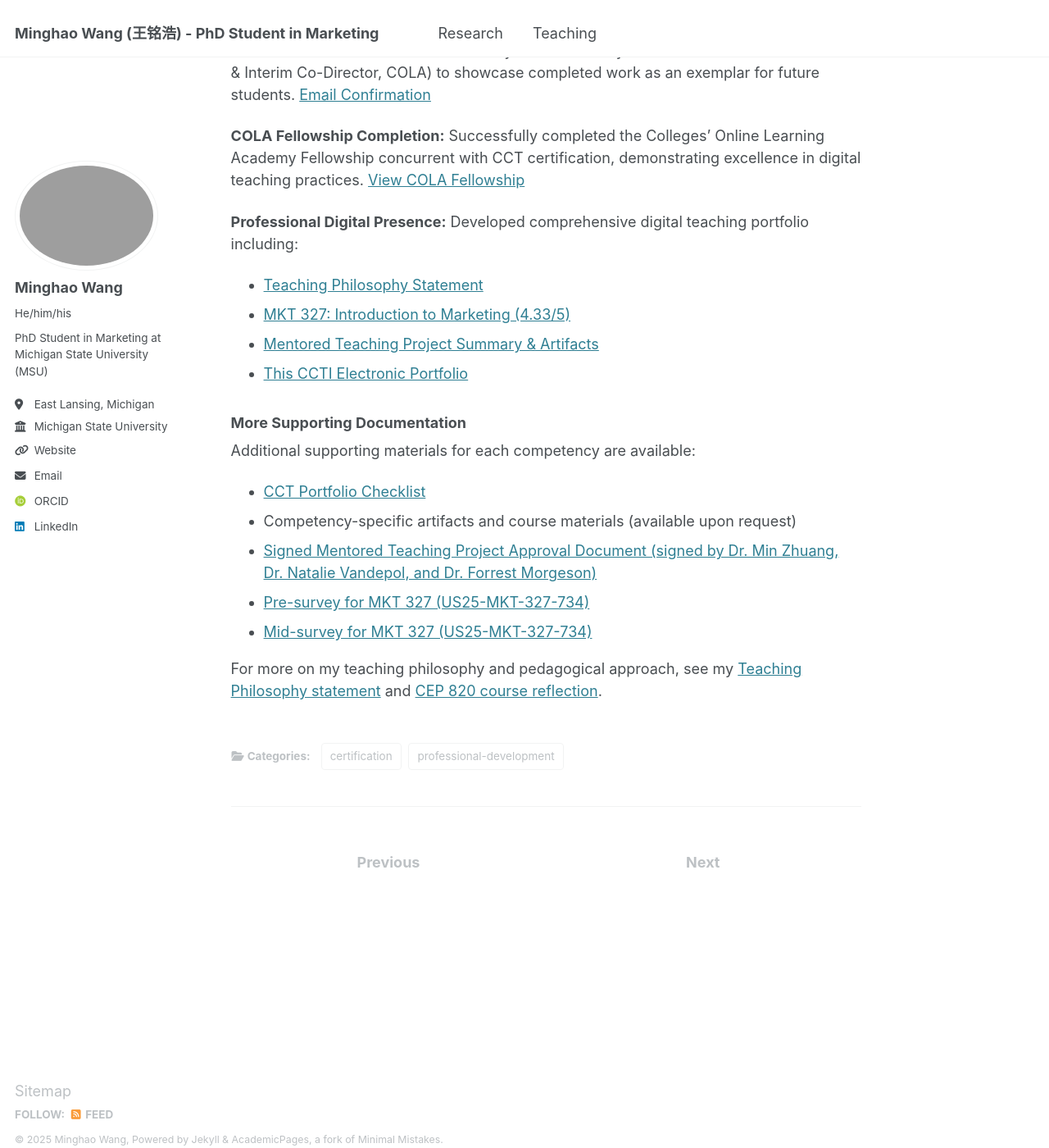
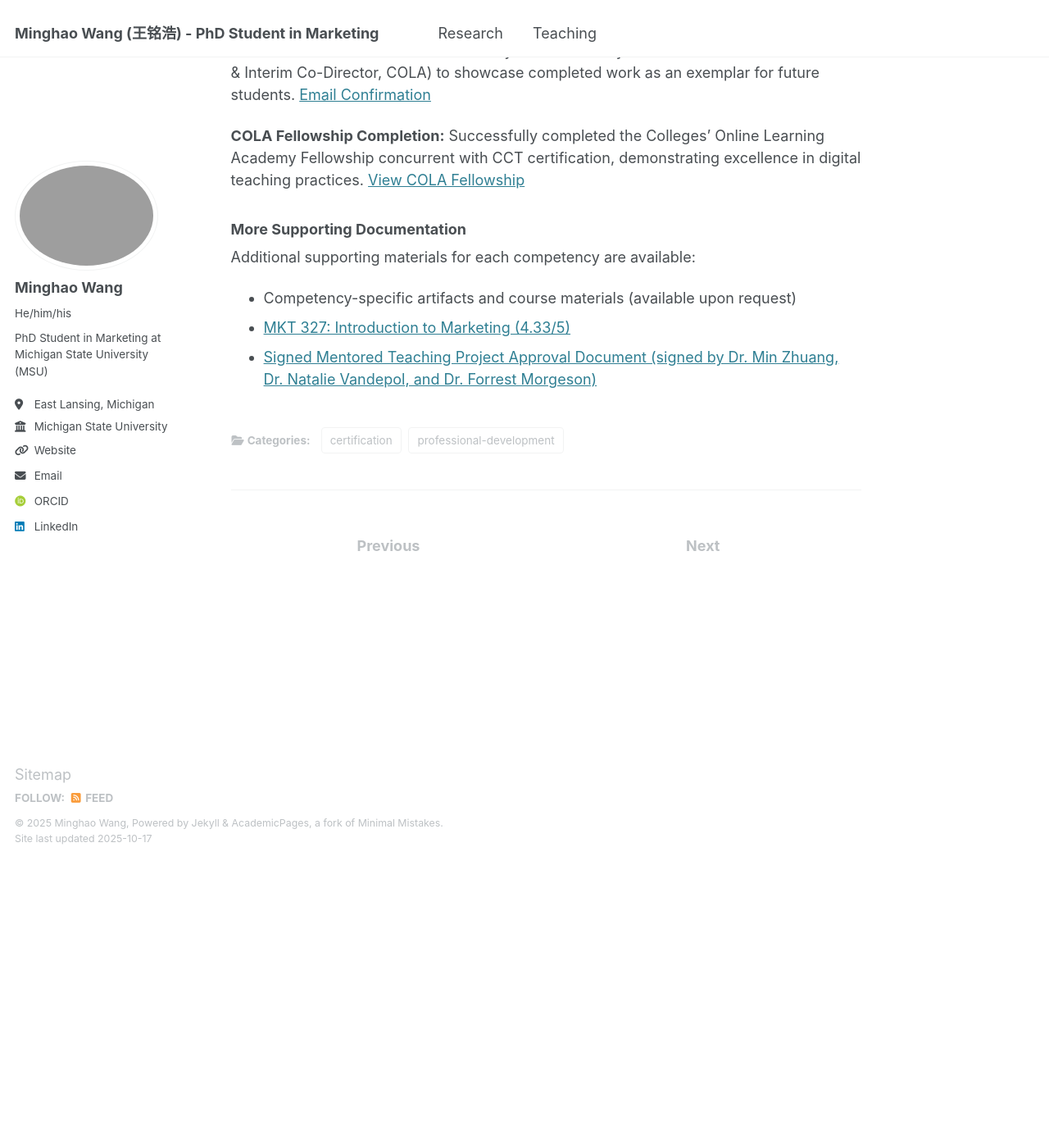
Before and after one commit to minghaowang-research/minghaowang-research.github.io, a Jekyll site: the page built from _teaching/certification-college-teaching.md, in a window 1280 px wide and 1400 px high, scrolled down 1791 px. Shown: the whole window at 82% size. Built offline with Jekyll 4.4.1, drawn with Linux system fonts in a browser that asks for light colours; some web fonts are replaced; after the commit the page ends 2842 px from its top, so only the background shows below that.

```diff
--- a/_teaching/certification-college-teaching.md
+++ b/_teaching/certification-college-teaching.md
@@ -294,26 +294,25 @@ Through this project, I learned that:
 - Continuously analyzing assessment data to identify patterns in student performance
 - Employing rigorous statistical methods to test whether observed changes are meaningful or due to chance
 
-The fundamental insight from my mentored teaching project—that assessment design matters more than group formation strategy—demonstrates the importance of evidence-based pedagogical decisions. Common practice (matching students by attitudes or prior knowledge) lacks empirical support.
+The fundamental insight from my mentored teaching project—that assessment design matters more than group formation strategy—demonstrates the importance of evidence-based pedagogical decisions. Common practice (matching students by attitudes or prior knowledge) lacks empirical support. Rigorous assessment of my own teaching practices, including pre-mid survey comparison with statistical analysis, revealed that random group formation combined with well-designed rubrics and individual accountability produces better learning outcomes.
 
 **Methodological Rigor in Teaching Assessment**: My mentored project employed research methods similar to those used in academic research:
-- Systematic data collection at multiple time points
+- Systematic data collection at multiple time points (pre-survey, mid-survey)
 - Matched-pairs analysis to track individual student changes
 - Statistical hypothesis testing (paired t-tests) to determine significance
 - Effect size calculation (Cohen's d) to assess practical importance of observed changes
 - Triangulation of survey data with actual performance data (group grades, final grades)
 
-This rigorous approach to understanding student learning transforms teaching from an art based on intuition into a scholarly endeavor grounded in evidence.
+This rigorous approach to understanding student learning transforms teaching from intuition into a scholarly endeavor grounded in evidence.
 
 In my future teaching, I will continue to prioritize assessment excellence. This means:
 - Designing valid, reliable assessments before I design the rest of the course
-- Collecting data at multiple time points to track student learning trajectories
+- Collecting data at multiple time points to track student learning trajectories, maybe add final survey as well
 - Analyzing assessment results using appropriate statistical methods to identify gaps in student learning (not just assigning grades)
 - Using findings to improve course structure, instruction, and resources
 - Continuously refining assessments based on how well they actually measure what I intend
-- Sharing assessment insights with the broader teaching community through publications and presentations
 
-This commitment to assessment-driven teaching will make me a more effective instructor regardless of institutional context or discipline specialization. The systematic approach to understanding student learning—collecting evidence, analyzing patterns, revising practices—mirrors the scientific method and makes teaching itself a form of scholarly inquiry. My experience conducting rigorous pre-mid survey analysis demonstrates that I treat teaching with the same methodological care I apply to my marketing research, continuously testing assumptions and refining practices based on empirical evidence.
+This commitment to assessment-driven teaching will make me a more effective instructor regardless of institutional context or discipline specialization. The systematic approach to understanding student learning—collecting evidence, analyzing patterns, revising practices—mirrors the scientific method and makes teaching itself a form of scholarly inquiry. My experience conducting pre-mid survey analysis demonstrates that I treat teaching with the same methodological care I apply to my marketing research, continuously testing assumptions and refining practices based on empirical evidence.
 
 </details>
 
@@ -329,20 +328,9 @@ This commitment to assessment-driven teaching will make me a more effective inst
 
 **COLA Fellowship Completion:** Successfully completed the Colleges' Online Learning Academy Fellowship concurrent with CCT certification, demonstrating excellence in digital teaching practices. [View COLA Fellowship](/teaching/2025-summer-cola)
 
-**Professional Digital Presence:** Developed comprehensive digital teaching portfolio including:
-
-- [Teaching Philosophy Statement](/files/CCTI/10_TEACHING_PHILOSOPHY_STATEMENT_Minghao.pdf)
-- [MKT 327: Introduction to Marketing (4.33/5)](/teaching/2025-summer-marketing-327)
-- [Mentored Teaching Project Summary & Artifacts](/files/CCTI/8_Competency_5_Summary_Artifacrs.pdf)
-- [This CCTI Electronic Portfolio](/teaching/certification-college-teaching)
-
 ### More Supporting Documentation
 
 Additional supporting materials for each competency are available:
-- [CCT Portfolio Checklist](/files/CCTI/2_CCT_Portfolio_Checklist_Minghao_Wang.pdf)
 - Competency-specific artifacts and course materials (available upon request)
+- [MKT 327: Introduction to Marketing (4.33/5)](/teaching/2025-summer-marketing-327)
 - [Signed Mentored Teaching Project Approval Document (signed by Dr. Min Zhuang, Dr. Natalie Vandepol, and Dr. Forrest Morgeson)](/files/CCTI/7_Competency_5_Mentored_Teaching_Project_Document_Graduate_Student_Minghao.pdf)
-- [Pre-survey for MKT 327 (US25-MKT-327-734)](/files/CCTI/11_US25-MKT-327-734_Pre.pdf)
-- [Mid-survey for MKT 327 (US25-MKT-327-734)](/files/CCTI/12_US25-MKT-327-734_Mid.pdf)
-
-For more on my teaching philosophy and pedagogical approach, see my [Teaching Philosophy statement](/teaching/teaching-philosophy) and [CEP 820 course reflection](/teaching/2025-summer-cep-820).
```
